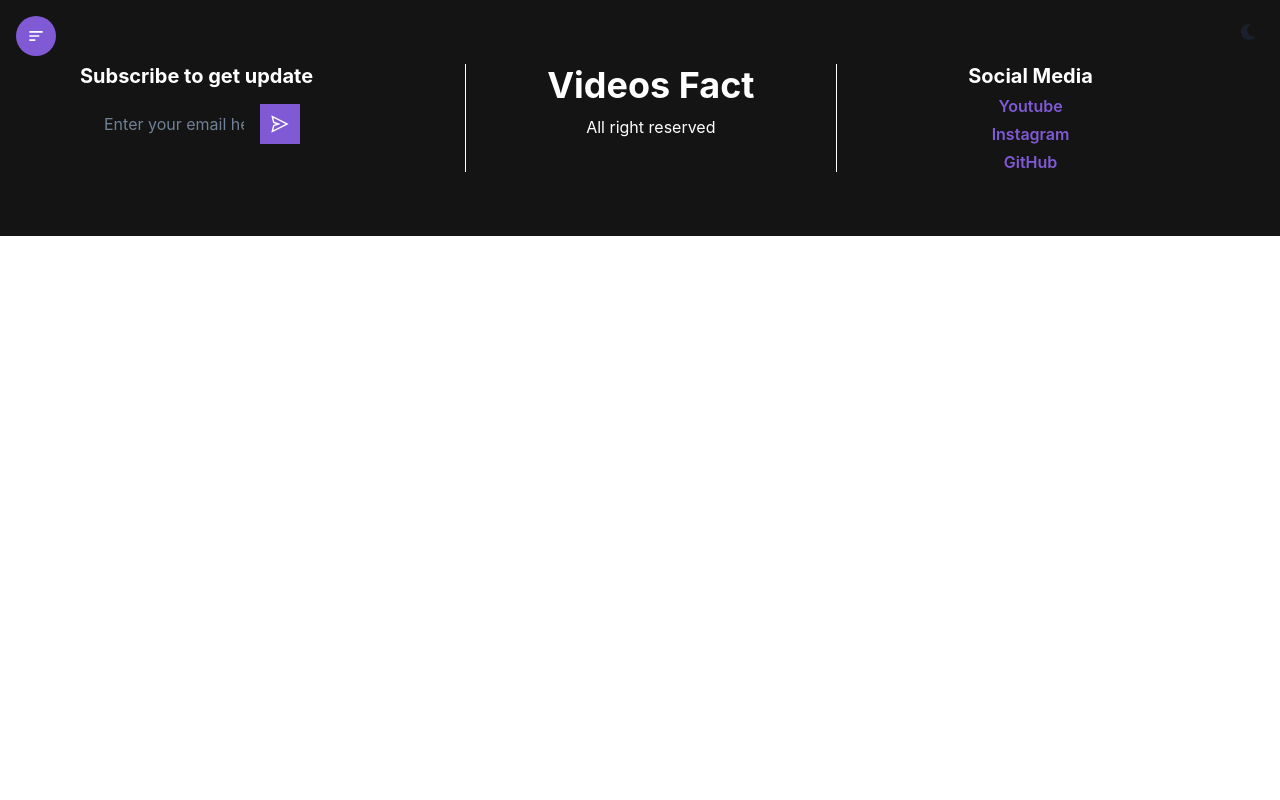
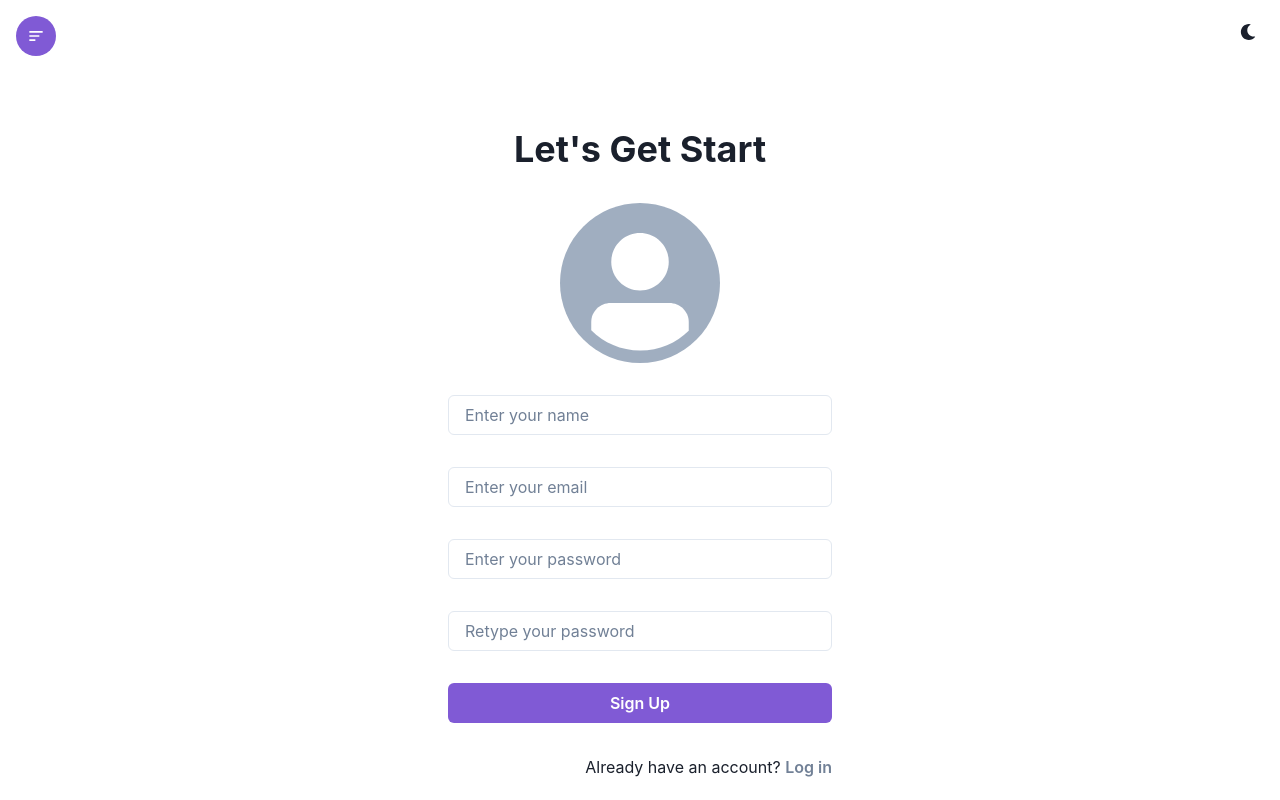
Before and after one commit to RazaRajpoot92/Video-Fact, a React (Create React App) app: page /signup in a window 1280 px wide. Shown: the top 800 px of the page. Built offline with nearby package versions, Linux system fonts and the light colour scheme.

Commit message:
Project completed

```diff
--- a/src/App.js
+++ b/src/App.js
@@ -6,6 +6,9 @@ import Header from './components/Header';
 import Home from './components/Home';
 import Footer from './components/Footer';
 import Videos from './components/Videos';
+import Upload from './components/Upload';
+import Login from './components/Login';
+import Signup from './components/Signup';
 
 
 
@@ -18,7 +21,9 @@ function App() {
 
           <Route path='/' element={<Home />} />
           <Route path='/videos' element={<Videos />} />
-
+          <Route path='/upload' element={<Upload />} />
+          <Route path='/login' element={<Login />} />
+          <Route path='/signup' element={<Signup />} />
         </Routes>
         <Footer />
       </Router>
--- a/src/components/Header.jsx
+++ b/src/components/Header.jsx
@@ -83,7 +83,7 @@ const Header = ()=>{
                 </Button>
 
                 <Button onClick={onClose} variant={"outline"} colorScheme="purple">
-                    <Link to={"/singup"}>Sign Up</Link>
+                    <Link to={"/signup"}>Sign Up</Link>
                 </Button>
 
             </HStack>
--- /dev/null
+++ b/src/components/Login.jsx
@@ -0,0 +1,56 @@
+import React from "react";
+
+import {Button,Text,Avatar, Container, Heading, Input, VStack } from "@chakra-ui/react"
+import {Link} from "react-router-dom"
+const Login = ()=>{
+    return(
+        <Container maxW={"container.xl"} h={"100vh"} p={'16'}>
+
+            <form>
+
+            <VStack alignItems={"stretch"} spacing={"8"} w={["full","96"]}
+            m={"auto"}
+            my={"16"}
+            >
+
+                <Heading alignSelf={"center"}>Welcome Back</Heading>
+
+                <Avatar alignSelf={"center"} boxSize={["32","40"]} />
+
+                <Input type={"email"} placeholder={"Enter your email"} required
+                focusBorderColor={"purple.500"}
+
+                />
+
+                <Input type={"password"} placeholder={"Enter your password"} required
+                focusBorderColor={"purple.500"}
+
+                />
+
+                <Button variant={"link"} alignSelf={"flex-end"} >
+                    <Link to={"/forgotpassowrd"}>Forgot Passowrd?</Link>
+                </Button>
+
+                <Button colorScheme="purple" type="submit">
+                    Log in
+                </Button>
+
+                <Text textAlign={"right"}>
+
+                    New user?{" "}
+                    <Button variant={"link"}>
+                        <Link to={"/signup"}>Sign Up</Link>
+                    </Button>
+
+                </Text>
+
+            </VStack>
+
+
+            </form>
+
+        </Container>
+    );
+}
+
+export default Login;
--- /dev/null
+++ b/src/components/Signup.jsx
@@ -0,0 +1,63 @@
+import React from "react";
+
+import {Button, Avatar , Text, Container, Heading, Input, VStack } from "@chakra-ui/react"
+import {Link} from "react-router-dom"
+const Signup = ()=>{
+    return(
+        <Container maxW={"container.xl"} h={"100vh"} p={'16'}>
+
+            <form>
+
+            <VStack alignItems={"stretch"} spacing={"8"} w={["full","96"]}
+            m={"auto"}
+            my={"16"}
+            >
+
+                <Heading alignSelf={"center"}>Let's Get Start</Heading>
+
+                <Avatar  alignSelf={"center"} boxSize={["32","40"]} />
+
+                 <Input type={"text"} placeholder={"Enter your name"} required
+                focusBorderColor={"purple.500"}
+
+                />
+
+                <Input type={"email"} placeholder={"Enter your email"} required
+                focusBorderColor={"purple.500"}
+
+                />
+
+                <Input type={"password"} placeholder={"Enter your password"} required
+                focusBorderColor={"purple.500"}
+
+                />
+
+                <Input type={"password"} placeholder={"Retype your password"} required
+                    focusBorderColor={"purple.500"}
+
+                />
+
+
+                <Button colorScheme="purple" type="submit">
+                    Sign Up
+                </Button>
+
+                <Text textAlign={"right"}>
+
+                    Already have an account?{" "}
+                    <Button variant={"link"}>
+                        <Link to={"/login"}>Log in</Link>
+                    </Button>
+
+                </Text>
+
+            </VStack>
+
+
+            </form>
+
+        </Container>
+    );
+}
+
+export default Signup;
--- /dev/null
+++ b/src/components/Upload.jsx
@@ -0,0 +1,36 @@
+import React from "react";
+import {Button, Container, HStack, Input, VStack} from "@chakra-ui/react"
+import {AiOutlineCloudUpload} from "react-icons/ai"
+const Upload = ()=>{
+    return(
+        <Container maxW={"container.xl"} h={"100vh"} p={"16"}>
+            <VStack color={"purple.500"} h={"full"} justifyContent={"center"}>
+
+                <AiOutlineCloudUpload size={'10vmax'}/>
+
+               <form>
+                <HStack>
+                    <Input required type={"file"} css={{
+
+                        "&::file-selector-button":{
+                            border:"none",
+                            width:"calc(100% + 36px)",
+                            height: "100%",
+                            marginLeft: "-18px",
+                            color:"purple",
+                            background:"white",
+                        }
+                    }}/>
+
+                    <Button colorScheme={"purple"} type="submit">Upload</Button>
+
+                </HStack>
+               </form>
+
+            </VStack>
+
+        </Container>
+    );
+}
+
+export default Upload;
```
